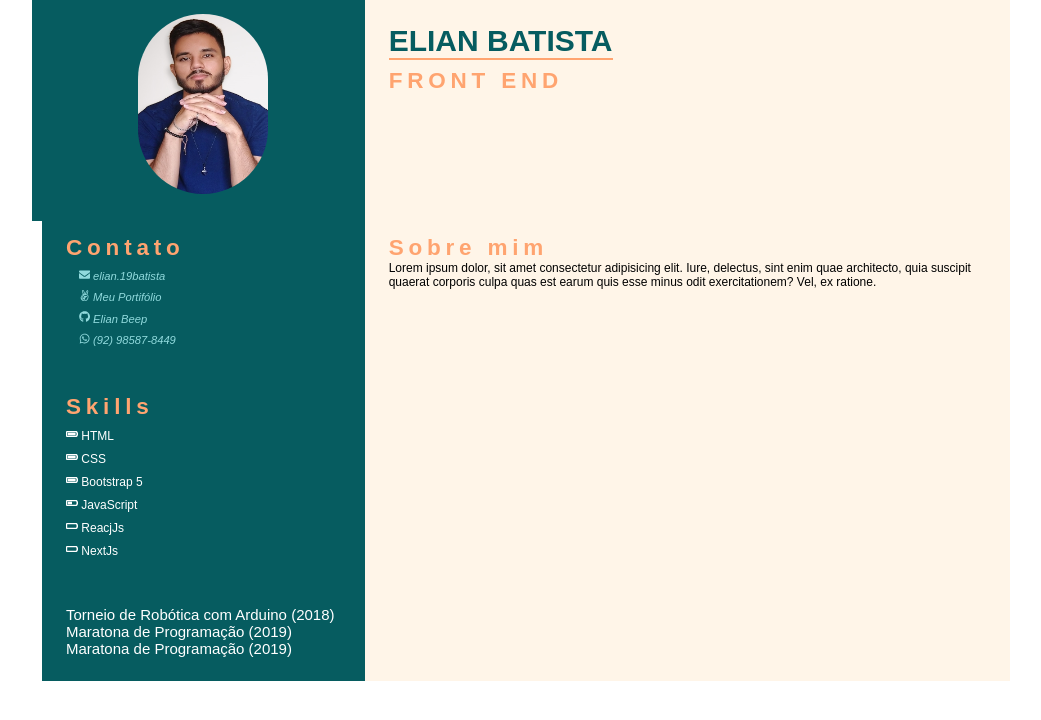
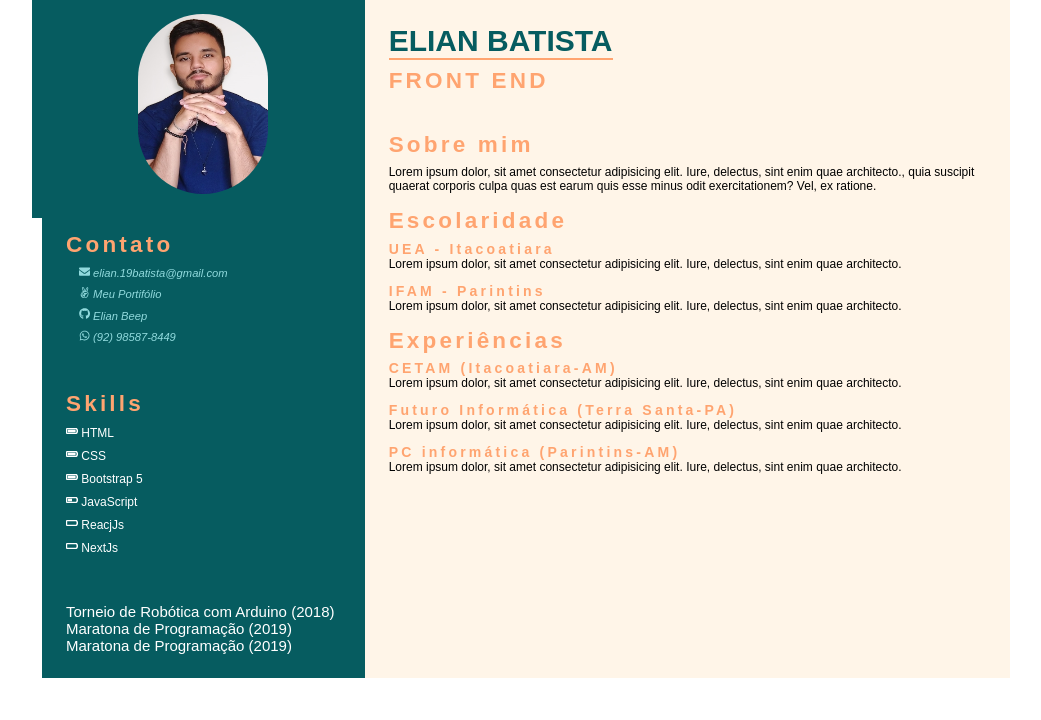
Before and after one commit to Elian-beep/Prot-WebCurriculo, a Next.js app: page / in a window 1280 px wide. Shown: the top 720 px of the page, without its empty margins (114-1155 px from the left). Built offline with nearby package versions, Linux system fonts and the light colour scheme; a web font is replaced by a local one.

Commit message:
profile: inclusão da escolaridade e experiência

```diff
--- a/src/pages/index.jsx
+++ b/src/pages/index.jsx
@@ -11,9 +11,7 @@ export default function Home() {
       <div className='parent container'>
 
         <div className='profile--perfil flex'>
-          <div>
-            <img src="/profile.jpg" alt="" />
-          </div>
+          <img src="/profile.jpg" alt="" />
         </div>
 
         {/* NOME E TRABALHO */}
@@ -25,7 +23,7 @@ export default function Home() {
         {/* CONTATO */}
         <div className='contact-me flex-resume'>
           <h2>Contato</h2>
-          <a href="https://elian.19batista@gmail.com"><i><FaEnvelope /> elian.19batista</i></a>
+          <a href="https://elian.19batista@gmail.com"><i><FaEnvelope /> elian.19batista@gmail.com</i></a>
           <a href="https://basic-portfolio-delta.vercel.app/"><i><FaAngellist /> Meu Portifólio</i></a>
           <a href="https://github.com/Elian-beep"><i><FaGithub /> Elian Beep</i></a>
           <a href="https://api.whatsapp.com/send?phone=5592985878449&text=Ol%C3%A1%20Elian!"><i><FaWhatsapp /> (92) 98587-8449</i></a>
@@ -52,10 +50,41 @@ export default function Home() {
         {/* Perfil */}
         <div className='profile'>
 
-          <h2>Sobre mim</h2>
-          <p>
-            Lorem ipsum dolor, sit amet consectetur adipisicing elit. Iure, delectus, sint enim quae architecto, quia suscipit quaerat corporis culpa quas est earum quis esse minus odit exercitationem? Vel, ex ratione.
-          </p>
+          <div className='about-me'>
+            <h2>Sobre mim</h2>
+            <p>
+              Lorem ipsum dolor, sit amet consectetur adipisicing elit. Iure, delectus, sint enim quae architecto., quia suscipit quaerat corporis culpa quas est earum quis esse minus odit exercitationem? Vel, ex ratione.
+            </p>
+          </div>
+
+          <div className='schooling'>
+            <h2>Escolaridade</h2>
+            <p>
+              <h3>UEA - Itacoatiara</h3>
+              Lorem ipsum dolor, sit amet consectetur adipisicing elit. Iure, delectus, sint enim quae architecto.
+            </p>
+            <p>
+              <h3>IFAM - Parintins</h3>
+              Lorem ipsum dolor, sit amet consectetur adipisicing elit. Iure, delectus, sint enim quae architecto.
+            </p>
+          </div>
+
+          <div className='experience'>
+            <h2>Experiências</h2>
+            <p>
+              <h3>CETAM (Itacoatiara-AM)</h3>
+              Lorem ipsum dolor, sit amet consectetur adipisicing elit. Iure, delectus, sint enim quae architecto.
+            </p>
+            <p>
+              <h3>Futuro Informática (Terra Santa-PA)</h3>
+              Lorem ipsum dolor, sit amet consectetur adipisicing elit. Iure, delectus, sint enim quae architecto.
+            </p>
+            <p>
+              <h3>PC informática (Parintins-AM)</h3>
+              Lorem ipsum dolor, sit amet consectetur adipisicing elit. Iure, delectus, sint enim quae architecto.
+            </p>
+
+          </div>
 
         </div>
 
--- a/styles/content.css
+++ b/styles/content.css
@@ -54,7 +54,40 @@
 
 .profile{
     grid-area: 2 / 2 / 5 / 3;
+    margin-top: -100px;
     background-color: var(--back-color-right);
+}
+
+.profile .about-me{
+    margin-bottom: 1em;
+}
+
+.profile .about-me h2{
+    margin-bottom: 0.3em;
+}
+
+.profile .schooling{
+    margin-bottom: 1em;
+}
+
+.profile .schooling h2{
+    margin-bottom: 0.3em;
+}
+
+.profile .schooling p{
+    margin-bottom: 1em;
+}
+
+.profile .experience{
+    margin-bottom: 1em;
+}
+
+.profile .experience h2{
+    margin-bottom: 0.3em;
+}
+
+.profile .experience p{
+    margin-bottom: 1em;
 }
 
 .flex-resume{
--- a/styles/globals.css
+++ b/styles/globals.css
@@ -58,8 +58,9 @@ h1{
 h2, h3, h4{
     color: var(--color);
     font-weight: 600;
-    letter-spacing: 0.3rem;
+    letter-spacing: 0.2rem;
 }
+
 
 /* ===============================LINKS */
 a{
```
